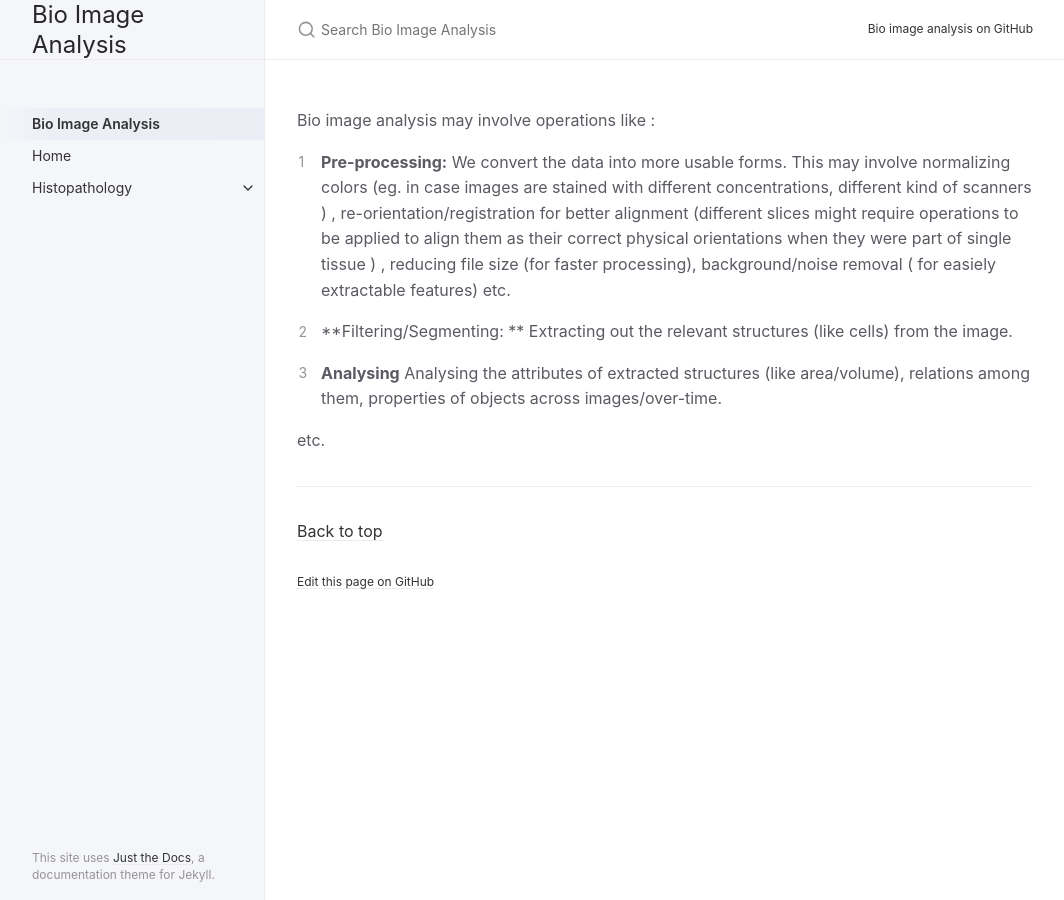
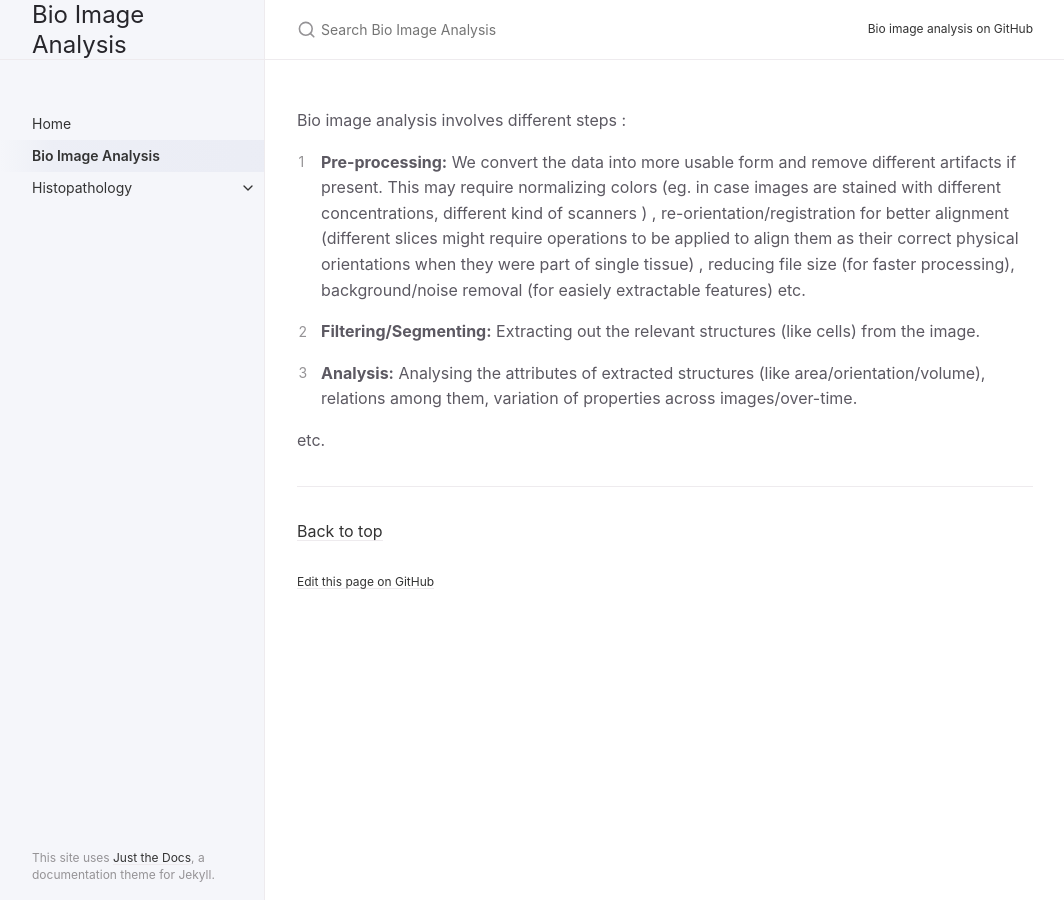
Before and after one commit to Amit-Tomar/bioimage-analysis, a Jekyll site: the page built from docs/bioImageAnalysis.md, in a window 1280 px wide. Shown: the whole page, without its empty margins (107-1171 px from the left). Built offline with Jekyll 4.4.1, drawn with Linux system fonts in a browser that asks for light colours.

Commit message:
Reodered

```diff
--- a/docs/bioImageAnalysis.md
+++ b/docs/bioImageAnalysis.md
@@ -1,16 +1,16 @@
 ---
 layout: default
 title: Bio Image Analysis
-nav_order: 1
+nav_order: 2
 
 ---
 
-Bio image analysis may involve operations like :
+Bio image analysis involves different steps :
 
-1. **Pre-processing:** We convert the data into more usable forms. This may involve normalizing colors (eg. in case images are stained with different concentrations, different kind of scanners ) , re-orientation/registration for better alignment (different slices might require operations to be applied to align them as their correct physical orientations when they were part of single tissue   ) , reducing file size (for faster processing), background/noise removal ( for easiely extractable features) etc.
+1. **Pre-processing:** We convert the data into more usable form and remove different artifacts if present. This may require normalizing colors (eg. in case images are stained with different concentrations, different kind of scanners ) , re-orientation/registration for better alignment (different slices might require operations to be applied to align them as their correct physical orientations when they were part of single tissue) , reducing file size (for faster processing), background/noise removal (for easiely extractable features) etc.
 
-2. **Filtering/Segmenting: ** Extracting out the relevant structures (like cells) from the image.
+2. **Filtering/Segmenting:** Extracting out the relevant structures (like cells) from the image.
 
-3. **Analysing** Analysing the attributes of extracted structures (like area/volume), relations among them, properties of objects across images/over-time.
+3. **Analysis:** Analysing the attributes of extracted structures (like area/orientation/volume), relations among them, variation of properties across images/over-time.
 
 etc.
```
